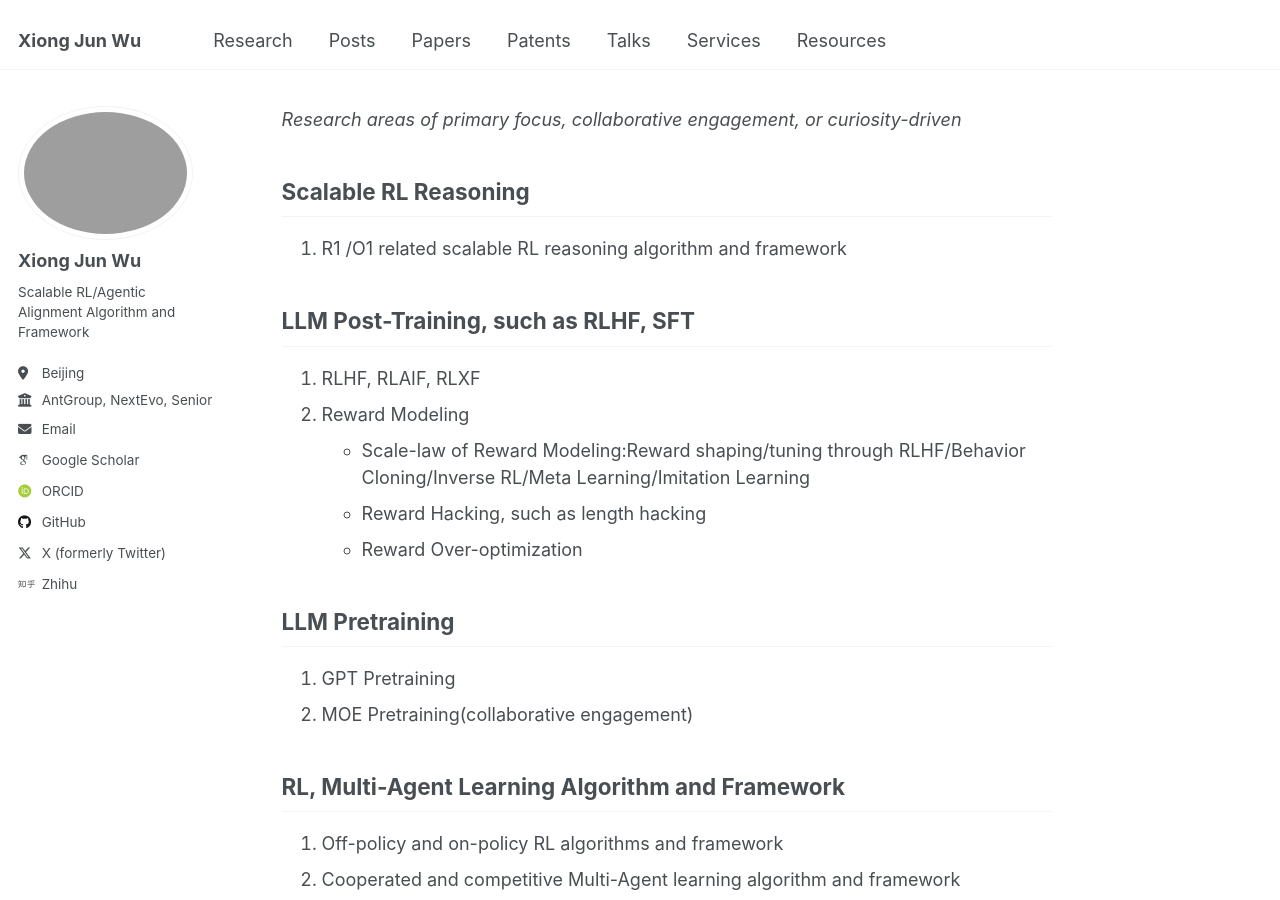
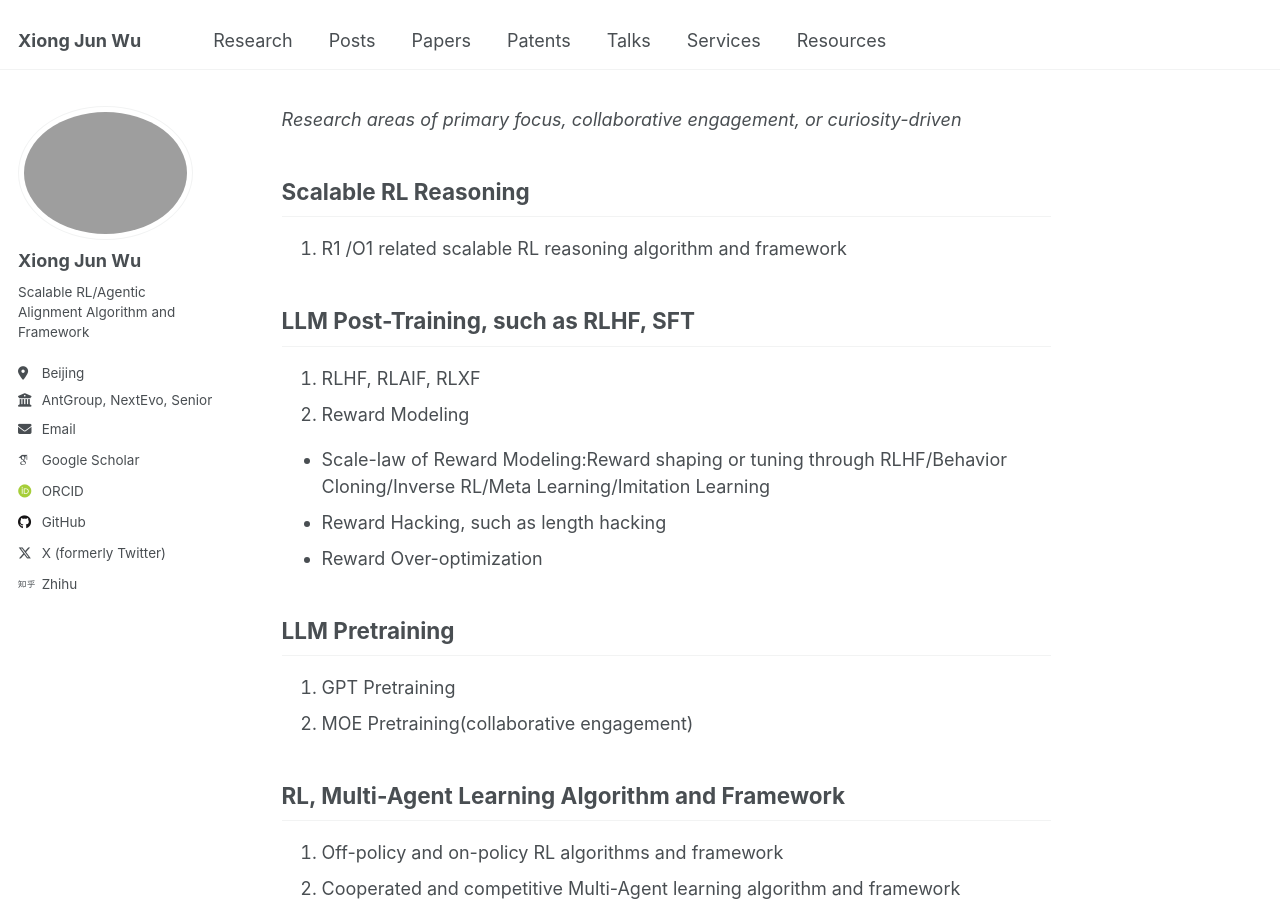
Before and after one commit to junwuxgi/junwuxgi.github.io, a Jekyll site: the page built from research.md, in a window 1280 px wide and 900 px high. Built offline with Jekyll 4.4.1, drawn with Linux system fonts in a browser that asks for light colours; some web fonts are replaced; our own code applies the rules of GitHub Pages for plain Markdown files.

Commit message:
update config

```diff
--- a/research.md
+++ b/research.md
@@ -1,38 +1,52 @@
 *Research areas of primary focus, collaborative engagement, or curiosity-driven*
 
 ## Scalable RL Reasoning
+
 1. R1 /O1 related scalable RL reasoning algorithm and framework
 
 ## LLM Post-Training, such as RLHF, SFT
+
 1. RLHF, RLAIF, RLXF
 2. Reward Modeling
-- Scale-law of Reward Modeling:Reward shaping/tuning through RLHF/Behavior Cloning/Inverse RL/Meta Learning/Imitation Learning
+
+- Scale-law of Reward Modeling:Reward shaping or tuning through RLHF/Behavior Cloning/Inverse RL/Meta Learning/Imitation Learning
 - Reward Hacking, such as length hacking
 - Reward Over-optimization
 
 ## LLM Pretraining
+
 1. GPT Pretraining
 2. MOE Pretraining(collaborative engagement)
 
 ## RL, Multi-Agent Learning Algorithm and Framework
+
 1. Off-policy and on-policy RL algorithms and framework
 2. Cooperated and competitive Multi-Agent learning algorithm and framework
 
 ## Reinforcement Preference Learning
+
 1. Ranking
 2. Pricing
 3. Marketing
 4. Recommendation algorithm and system
 
 ## Other Areas
+
 Areas of curiosity-driven and collaborative engagement
+
 1. Foundation model/AI alignment and decision
+
 - Multimodal alignment through RLXF
+
 2. Agent Foundation Model/Scalable Agentic Alignment
 3. Multimodal RL
+
 - Multimodal Interaction
 
 Areas of curiosity-driven
+
 1. Controllable AIGC
+
 - Diffusion Models
+
 2. Aero/Embodied Agents/Robots
```
